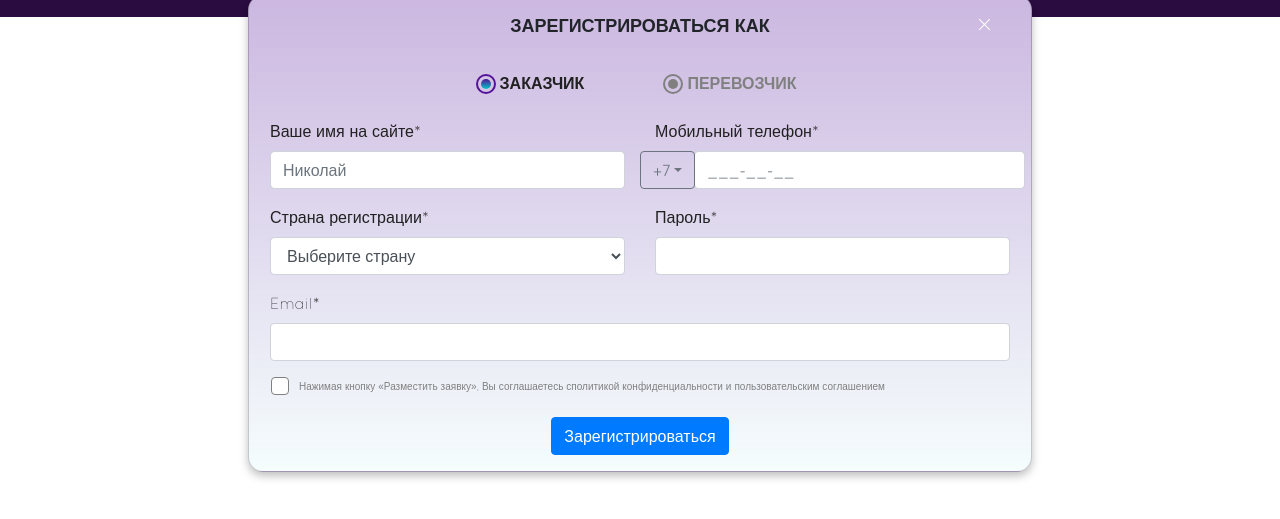
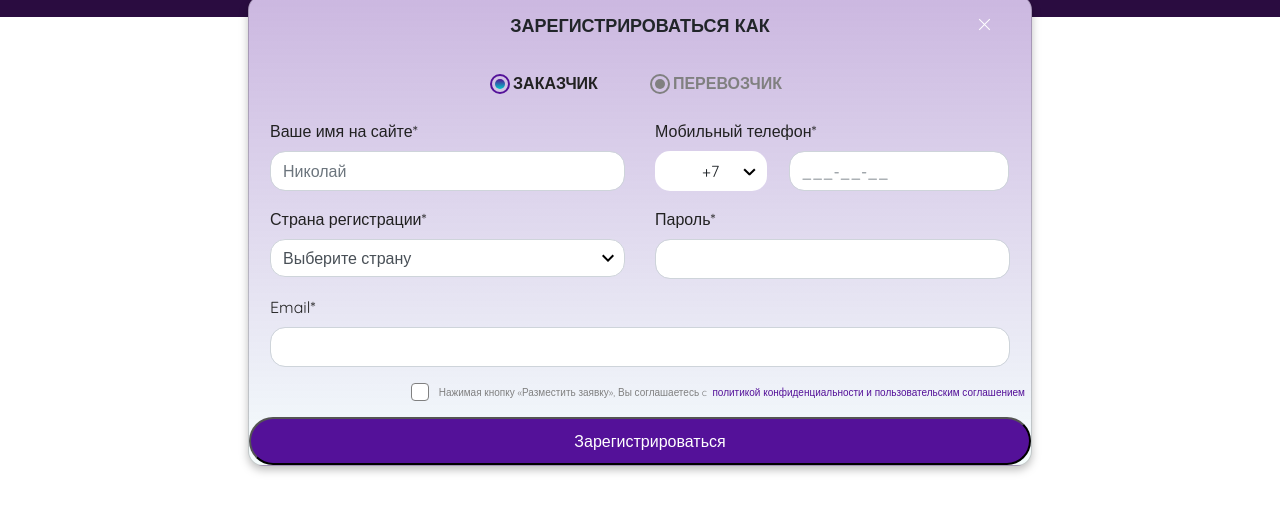
Before and after one commit to mihamailo/test, a plain HTML site: page index.html in a window 1280 px wide. Shown: the part 133-652 px from the top of the page. Drawn offline with nearby package versions, Linux system fonts and the light colour scheme.

Commit message:
clean class

```diff
--- a/css/style.css
+++ b/css/style.css
@@ -41,6 +41,15 @@ li {
   list-style: none;
   margin: 0;
   padding: 0;
+}
+
+.form-control,
+.btn {
+  border-radius: 15px;
+}
+
+.form-control {
+  height: 40px;
 }
 
 .btn-reg {
@@ -114,13 +123,32 @@ input[type=checkbox]:checked + label::before {
 }
 
 label {
-  font-weight: 300;
+  font-weight: 400;
   font-size: 16px;
   color: #212121;
 }
 
+form .form-group {
+  flex-basis: 0;
+  flex-grow: 1;
+  position: relative;
+  width: 100%;
+  padding-right: 15px;
+  padding-left: 15px;
+}
+form .btn-reg {
+  max-width: 400px;
+}
+
+.user-type .form-group {
+  flex-grow: 0;
+  padding-right: 60px;
+}
 .user-type label {
   color: #808080;
+  font-weight: bold;
+  font-size: 16px;
+  text-transform: uppercase;
 }
 .user-type input:checked ~ label,
 .user-type label:focus {
@@ -169,6 +197,7 @@ label {
 .header__list a {
   font-weight: 700;
   color: #fff;
+  font-size: 16px;
   text-transform: uppercase;
 }
 .header__lock img {
@@ -268,8 +297,59 @@ form {
   transform: rotate(-90deg);
 }
 
-.user-type label {
-  font-weight: bold;
-  font-size: 16px;
-  text-transform: uppercase;
+.accept-check label span {
+  color: #541199;
 }
+
+.form-number {
+  flex: 0 1 32.8571428571%;
+  padding-left: 15px;
+  margin-right: 5.7142857143%;
+}
+
+.form-number-btn {
+  background-color: #fff;
+  width: 100%;
+}
+
+.input-number {
+  flex: 0 1 57.1428571429%;
+  padding-right: 15px;
+}
+
+.dropdown-toggle:after, .dropdown-toggle:before {
+  border: none;
+  content: "";
+  position: absolute;
+  height: 8px;
+  width: 2px;
+  background-color: #000;
+  top: 16px;
+  transition: all 0.3s ease;
+}
+.dropdown-toggle:after {
+  right: 13px;
+  transform: rotate(45deg);
+}
+.dropdown-toggle::before {
+  right: 18px;
+  transform: rotate(-45deg);
+}
+
+.show .dropdown-toggle:after {
+  transform: rotate(135deg);
+}
+.show .dropdown-toggle:before {
+  transform: rotate(45deg);
+}
+
+.email-label {
+  font-weight: 500;
+}
+
+.custom-select {
+  border-radius: 15px;
+  position: relative;
+  display: block;
+  background: #fff url("../img/arrow-form.svg") center right 10px no-repeat;
+}
--- a/index.html
+++ b/index.html
@@ -104,7 +104,7 @@
           </button>
         </div>
         <div class="modal-body row justify-content-center">
-          <form>
+          <form class="text-left">
             <div class="row justify-content-center user-type">
               <div class="form-group form-check">
                 <input class="form-group-input form-check-input" type="radio" name="radio" id="radio1" value="option1"
@@ -116,16 +116,16 @@
                 <label class="control-label" for="radio2">Перевозчик</label>
               </div>
             </div>
-            <div class="row text-left">
-              <div class="form-group col">
+            <div class="row">
+              <div class="form-group">
                 <label for="name" class="control-label">Ваше имя на сайте*</label>
                 <input type="text" class="form-control" placeholder="Николай">
               </div>
-              <div class="form-group col">
+              <div class="form-group">
                 <label for="number" class="control-label">Мобильный телефон*</label>
                 <div class="row">
-                  <div class="input-group-prepend">
-                    <button class="btn btn-outline-secondary dropdown-toggle" type="button" data-toggle="dropdown"
+                  <div class="input-group-prepend form-number">
+                    <button class="btn form-number-btn dropdown-toggle" type="button" data-toggle="dropdown"
                       aria-haspopup="true" aria-expanded="false">+7</button>
                     <div class="dropdown-menu">
                       <a class="dropdown-item" href="#">+8</a>
@@ -134,41 +134,44 @@
                       <a class="dropdown-item" href="#">+5</a>
                     </div>
                   </div>
-                  <input type="tel" class="form-control col" placeholder="___-__-__">
+                  <input type="tel" class="form-control input-number" placeholder="___-__-__">
                 </div>
               </div>
             </div>
-            <div class="row text-left">
-              <div class="form-group col">
+            <div class="row">
+              <div class="form-group ">
                 <label for="country">Страна регистрации*</label>
-                <select class="form-control" id="country">
-                  <option>Выберите страну</option>
-                  <option>Выберите страну</option>
+                <select class="browser-default custom-select">
+                  <option selected>Выберите страну</option>
+                  <option value="1">Россия</option>
+                  <option value="2">Украина</option>
+                  <option value="3">Казахстан</option>
                 </select>
               </div>
-              <div class="form-group col">
+              <div class="form-group">
                 <label for="pass">Пароль*</label>
                 <input class="form-control" id="pass" type="password">
               </div>
             </div>
-            <div class="row text-left">
-              <div class="form-group col">
+            <div class="row">
+              <div class="form-group">
                 <label class="control-label" for="email">Email*</label>
                 <input class="form-control" id="email" type="text">
               </div>
             </div>
             <div class="row accept-check">
-              <div class="form-group form-check pl-20 ">
-                <input class="form-check-input" type="checkbox" name="check" id="check1">
-                <label class="form-check-label" for="check1">Нажимая кнопку «Разместить заявку», Вы соглашаетесь с
-                  <span>политикой конфиденциальности и пользовательским соглашением</span></label>
-              </div>
+              <div class="form-group form-check pl-20 "></div>
+              <input class="form-check-input" type="checkbox" name="check" id="check1">
+              <label class="form-check-label" for="check1">Нажимая кнопку «Разместить заявку», Вы соглашаетесь c
+                <span> &nbsp политикой конфиденциальности и пользовательским соглашением</span>
+              </label>
             </div>
-            <button type="button" class="btn btn-primary">Зарегистрироваться</button>
-          </form>
         </div>
+        <button type="button" class="btn-reg">Зарегистрироваться</button>
+        </form>
       </div>
     </div>
+  </div>
   </div>
 
   <script src="https://code.jquery.com/jquery-3.5.1.slim.min.js"
--- a/js/main.js
+++ b/js/main.js
@@ -3,4 +3,10 @@ $(document).ready(function () {
     $('.popap-reg').removeClass('d-none');
     $('.popap').addClass('d-none');
   });
+  $('.custom-select').click(function () {
+    $(this).toggleClass("open");
+  });
+  $('.option').click(function () {
+    $('.custom-select').removeClass('.open')
+  })
 });
```
Also changed, not shown: img/arrow-form.svg (added).
